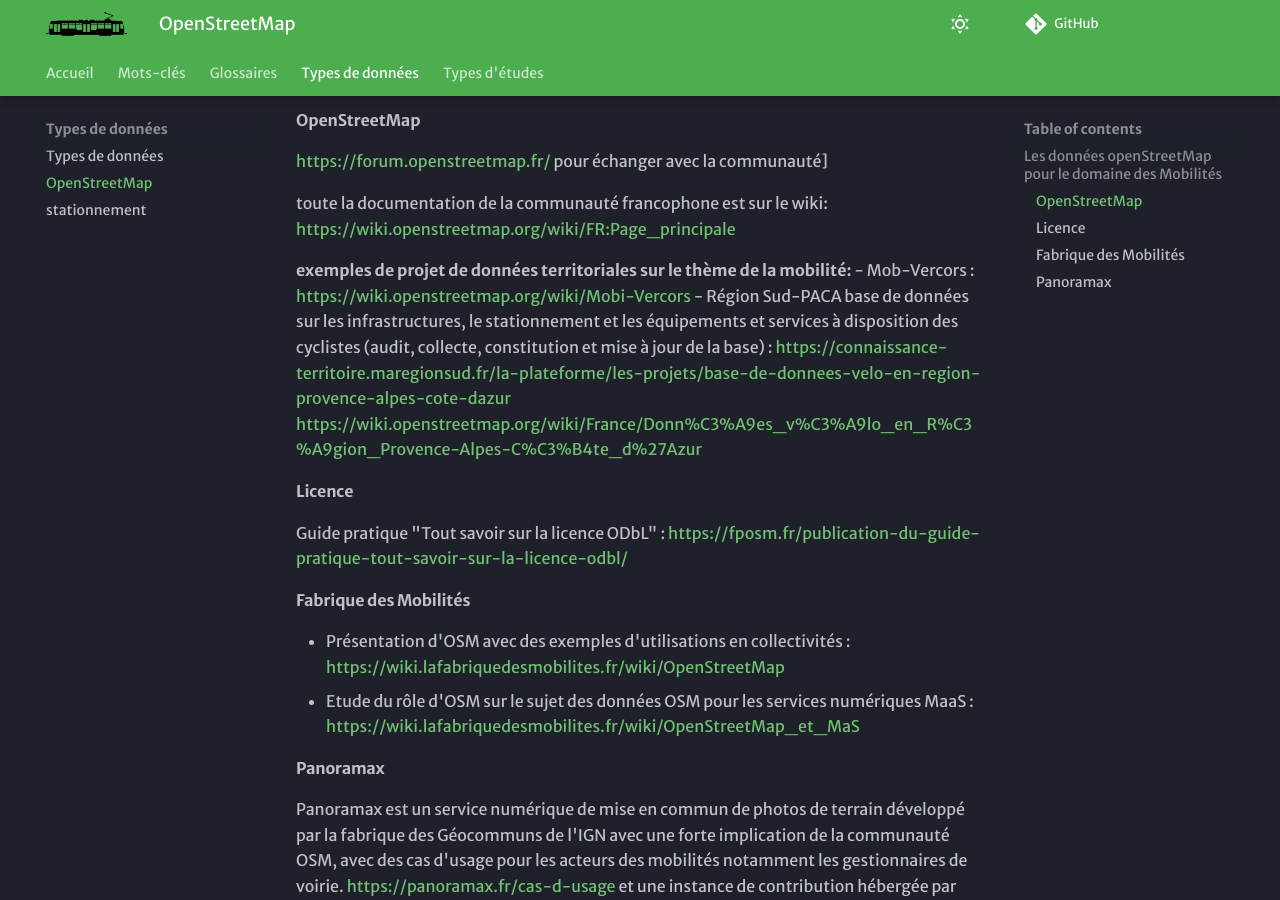
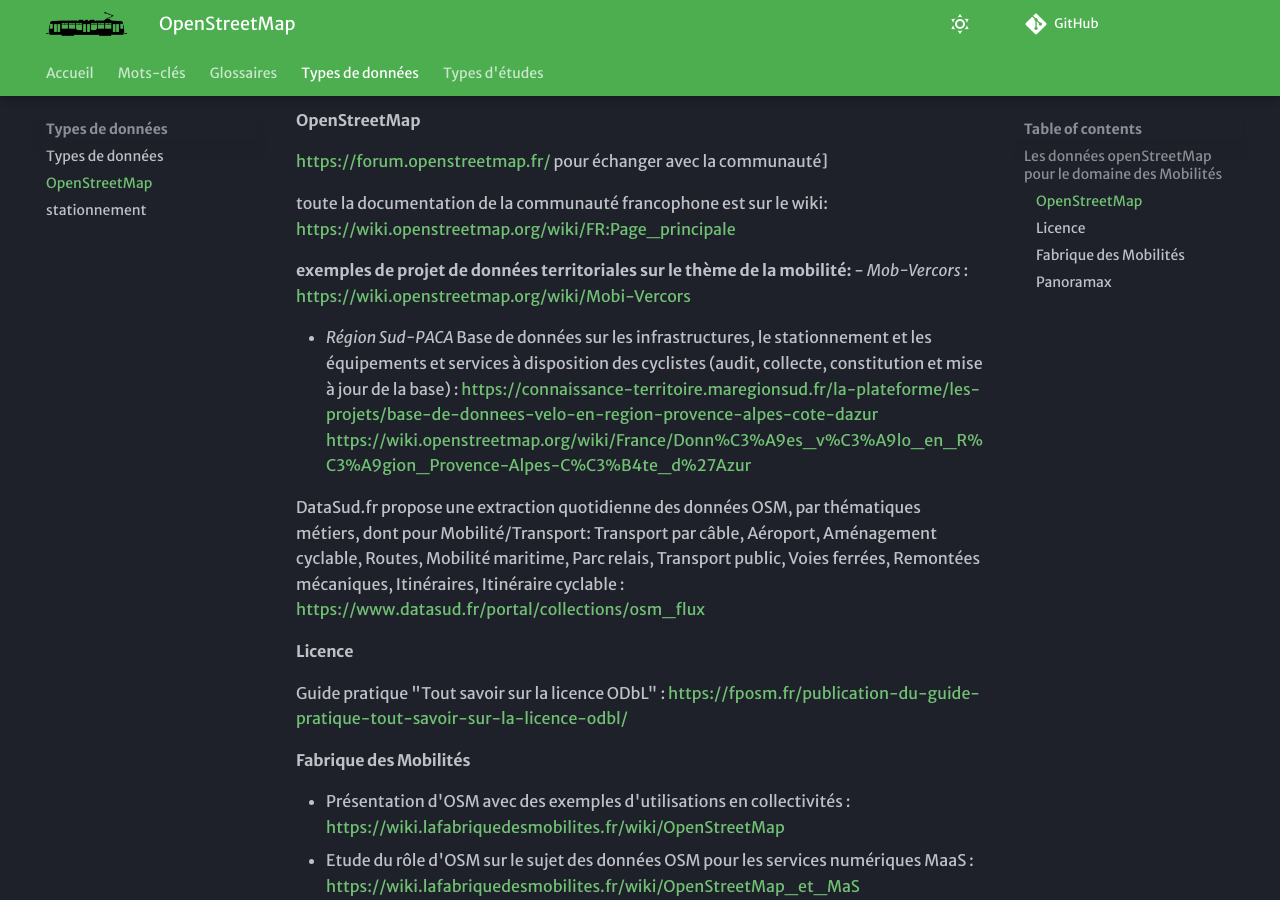
Before and after one commit to xdurang/mobscidat, an MkDocs documentation site: the page built from docs/types_donnees/openstreetmap.md, in a window 1280 px wide and 900 px high, scrolled down 489 px. Built offline with MkDocs 1.6.1 and Material for MkDocs 9.7.7, drawn with Linux system fonts in a browser that asks for light colours; some web fonts are replaced; comment, search, counter and statistics services are not loaded.

Commit message:
Update openstreetmap.md

```diff
--- a/docs/types_donnees/openstreetmap.md
+++ b/docs/types_donnees/openstreetmap.md
@@ -18,10 +18,13 @@ toute la documentation de la communauté francophone est sur le wiki:
 [https://wiki.openstreetmap.org/wiki/FR:Page_principale](https://wiki.openstreetmap.org/wiki/FR:Page_principale)
 
 **exemples de projet de données territoriales sur le thème de la mobilité:**
-- Mob-Vercors : [https://wiki.openstreetmap.org/wiki/Mobi-Vercors](https://wiki.openstreetmap.org/wiki/Mobi-Vercors)
-- Région Sud-PACA base de données sur les infrastructures, le stationnement et les équipements et services à disposition des cyclistes (audit, collecte, constitution et mise à jour de la base) :
+- *Mob-Vercors* : [https://wiki.openstreetmap.org/wiki/Mobi-Vercors](https://wiki.openstreetmap.org/wiki/Mobi-Vercors)
+
+- *Région Sud-PACA*  Base de données sur les infrastructures, le stationnement et les équipements et services à disposition des cyclistes (audit, collecte, constitution et mise à jour de la base) :
 [https://connaissance-territoire.maregionsud.fr/la-plateforme/les-projets/base-de-donnees-velo-en-region-provence-alpes-cote-dazur](https://connaissance-territoire.maregionsud.fr/la-plateforme/les-projets/base-de-donnees-velo-en-region-provence-alpes-cote-dazur)
 [https://wiki.openstreetmap.org/wiki/France/Donn%C3%A9es_v%C3%A9lo_en_R%C3%A9gion_Provence-Alpes-C%C3%B4te_d%27Azur](https://wiki.openstreetmap.org/wiki/France/Donn%C3%A9es_v%C3%A9lo_en_R%C3%A9gion_Provence-Alpes-C%C3%B4te_d%27Azur)
+
+DataSud.fr propose une extraction quotidienne des données OSM, par thématiques métiers, dont pour Mobilité/Transport: Transport par câble, Aéroport, Aménagement cyclable, Routes, Mobilité maritime, Parc relais, Transport public, Voies ferrées, Remontées mécaniques, Itinéraires, Itinéraire cyclable : [https://www.datasud.fr/portal/collections/osm_flux](https://www.datasud.fr/portal/collections/osm_flux)
 
 #### Licence
 Guide pratique "Tout savoir sur la licence ODbL" : [https://fposm.fr/publication-du-guide-pratique-tout-savoir-sur-la-licence-odbl/](https://fposm.fr/publication-du-guide-pratique-tout-savoir-sur-la-licence-odbl)
```
